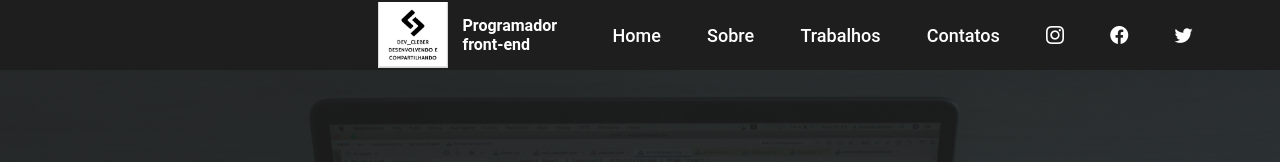
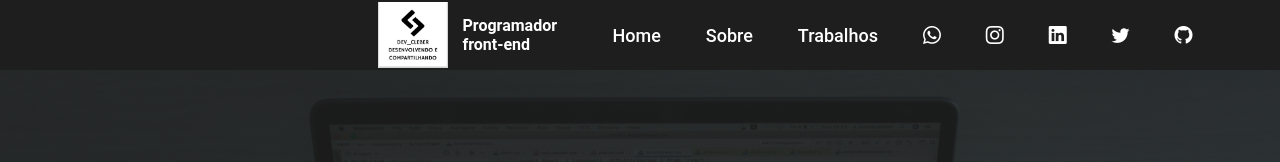
Before and after one commit to Cleberbsb/portif-lio, a plain HTML site: page index.html in a window 1280 px wide. Shown: the top 162 px of the page. Drawn offline with nearby package versions, Linux system fonts and the light colour scheme.

Commit message:
adicionando links de contatos.

```diff
--- a/index.html
+++ b/index.html
@@ -18,10 +18,11 @@
                <li><a href="#">Home</a>
                <li><a href="#">Sobre</a>
                <li><a href="#">Trabalhos</a>
-               <li><a href="#">Contatos</a>
-               <li><a href="#"><i class="bi bi-instagram"></i></a>
-               <li><a href="#"><i class="bi bi-facebook"></i></a>
-               <li><a href="#"><i class="bi bi-twitter"></i></a>
+               <li><a href="https://w.app/mJACnF" target="_blank"><i class="bi bi-whatsapp"></i></a>
+               <li><a href="https://www.instagram.com/dev_cleber/" target="_blank"><i class="bi bi-instagram"></i></a>
+               <li><a href="https://www.linkedin.com/in/cleber-cavalcante96/" target="_blank"><i class="bi bi-linkedin"></i>
+               <li><a href="https://twitter.com/clebin_sants" target="_blank"><i class="bi bi-twitter"></i></a>
+                <li><a href="https://github.com/Cleberbsb" target="_blank"><i class="bi bi-github"></i></a></li>
             </ul>
         </nav>
     </header>
```
